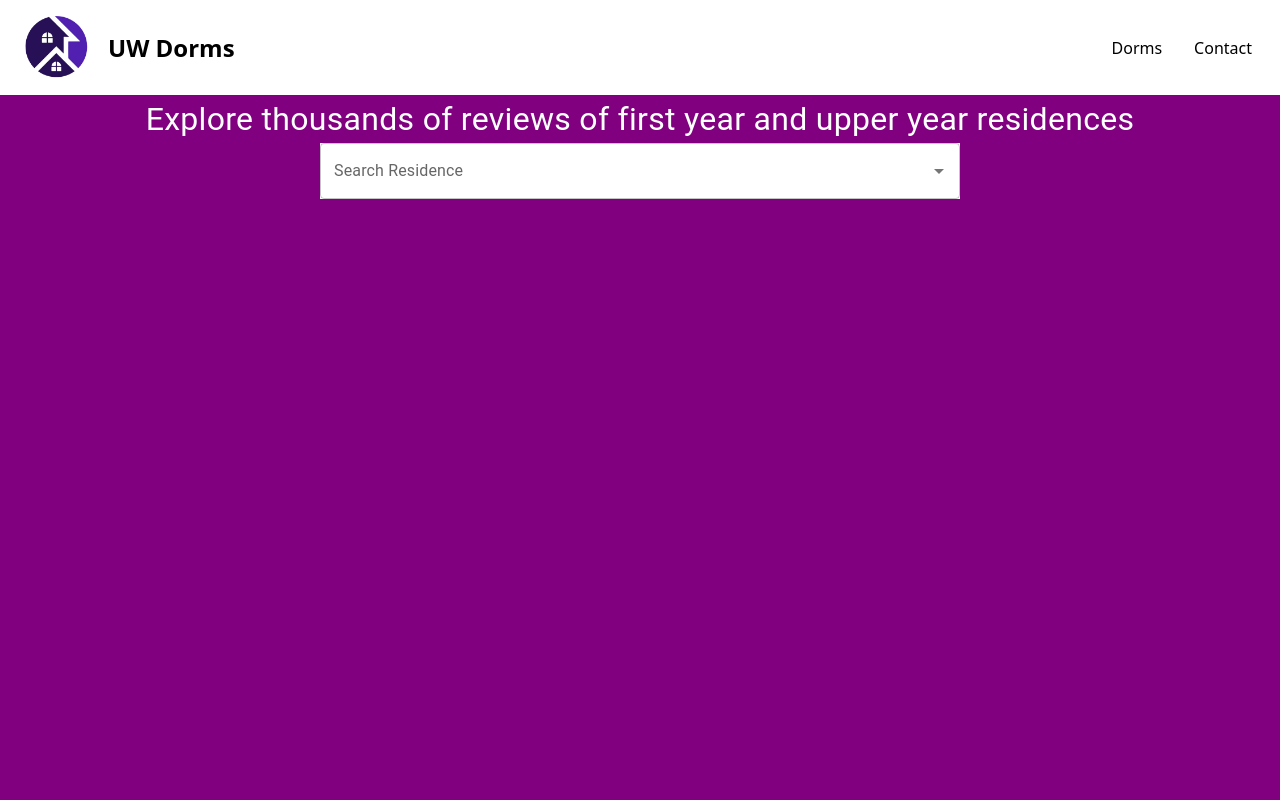
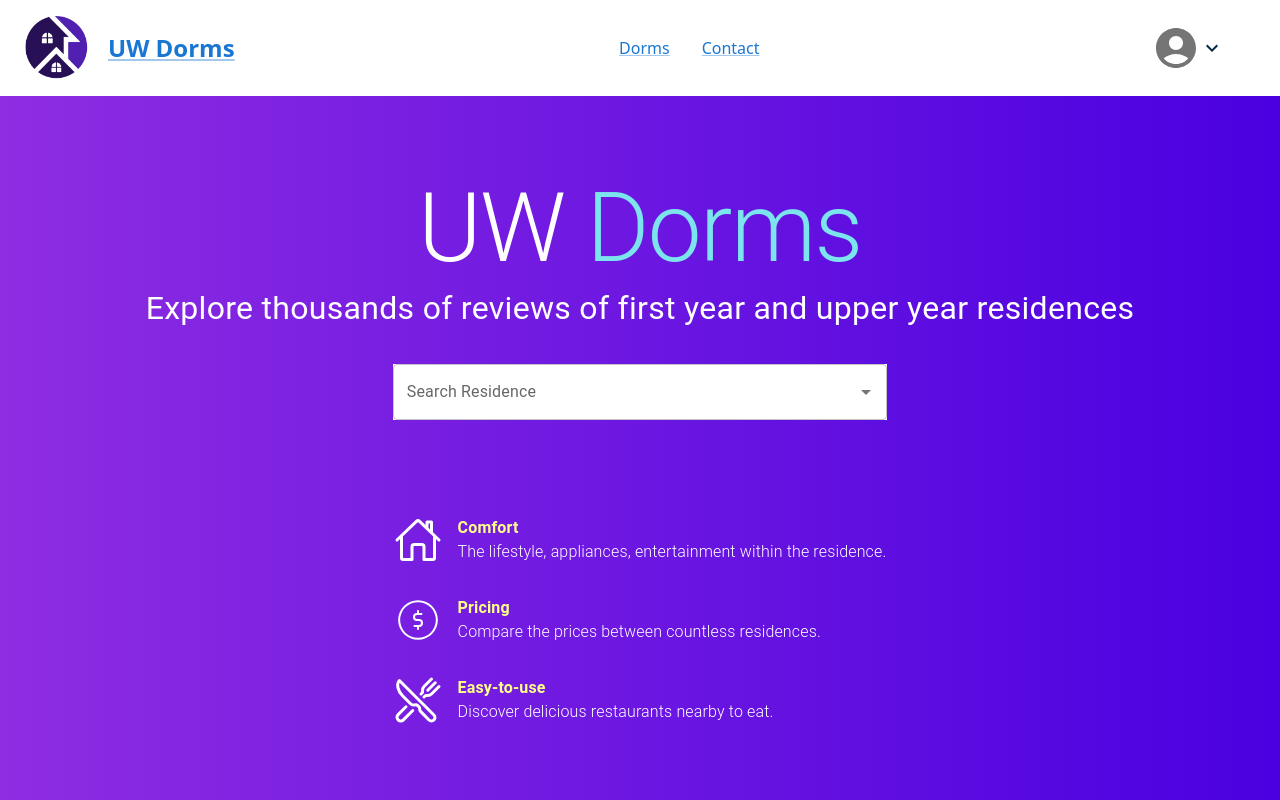
Before and after one commit to LGeoff31/uwdorm, a Next.js app: page / in a window 1280 px wide. Built offline with nearby package versions, Linux system fonts and the light colour scheme; no server answers.

Commit message:
added login

```diff
--- a/package.json
+++ b/package.json
@@ -11,10 +11,14 @@
   "dependencies": {
     "@emotion/react": "^11.11.4",
     "@emotion/styled": "^11.11.5",
+    "@mui/icons-material": "^5.15.15",
     "@mui/material": "^5.15.15",
+    "firebase": "^10.11.1",
     "next": "14.2.3",
     "react": "^18",
-    "react-dom": "^18"
+    "react-dom": "^18",
+    "react-firebase-hooks": "^5.1.1",
+    "react-icons": "^5.1.0"
   },
   "devDependencies": {
     "@types/node": "^20",
--- a/pages/components/Homepage.tsx
+++ b/pages/components/Homepage.tsx
@@ -1,6 +1,17 @@
 import React, { useState } from "react";
-import { Stack, TextField, Typography, Autocomplete } from "@mui/material";
-import SearchBar from "material-ui-search-bar";
+import {
+  Grid,
+  Stack,
+  TextField,
+  Typography,
+  Autocomplete,
+  Box,
+  Button,
+} from "@mui/material";
+import { IoHomeOutline } from "react-icons/io5";
+import { CiDollar } from "react-icons/ci";
+import { IoRestaurantOutline } from "react-icons/io5";
+import Features from "../subcomponents/Features";
 
 const Homepage = () => {
   const residences = [
@@ -9,13 +20,47 @@ const Homepage = () => {
     "Village 1",
     // Add more residences as needed
   ];
+  const featuresData = [
+    {
+      Icon: IoHomeOutline,
+      title: "Comfort",
+      description:
+        "The lifestyle, appliances, entertainment within the residence.",
+    },
+    {
+      Icon: CiDollar,
+      title: "Pricing",
+      description: "Compare the prices between countless residences.",
+    },
+    {
+      Icon: IoRestaurantOutline,
+      title: "Easy-to-use",
+      description: "Discover delicious restaurants nearby to eat.",
+    },
+  ];
+
   const [selectedResidence, setSelectedResidence] = useState<string | null>("");
   const handleResidenceSelect = (residence: string) => {
     setSelectedResidence(residence);
   };
   return (
-    <Stack sx={{ background: "purple" }}>
-      <Typography margin="0 auto" fontSize="2rem" color="white">
+    <>
+      <Grid
+        container
+        sx={{
+          background: "linear-gradient(to right, #8e2de2, #4a00e0);",
+        }}
+        alignItems="center"
+        direction="column"
+        justifyContent={"center"}
+        height="90vh"
+      >
+        <Stack margin="0 auto" justifyContent={"center"}>
+          <Typography variant="h1" color="white" margin="0 auto">
+            {" "}
+            UW <span style={{ color: "#7be4ed" }}>Dorms</span>
+          </Typography>
+          <Typography fontSize="2rem" color="white" marginBottom="2rem">
             Explore thousands of reviews of first year and upper year residences
           </Typography>
           <Autocomplete
@@ -25,6 +70,7 @@ const Homepage = () => {
               margin: "0 auto",
               display: "flex",
               alignItems: "center",
+              marginBottom: "4rem",
             }}
             options={residences}
             getOptionLabel={(option) => option}
@@ -34,6 +80,21 @@ const Homepage = () => {
             onChange={(event, value) => setSelectedResidence(value)}
           />
         </Stack>
+
+        <Stack
+          direction="column" // Change to column to stack features vertically
+        >
+          {featuresData.map((feature, index) => (
+            <Features
+              key={index}
+              Icon={feature.Icon}
+              title={feature.title}
+              description={feature.description}
+            />
+          ))}
+        </Stack>
+      </Grid>
+    </>
   );
 };
 
--- a/pages/components/Navbar.tsx
+++ b/pages/components/Navbar.tsx
@@ -1,24 +1,135 @@
-import React from "react";
+import {
+  Box,
+  Button,
+  Stack,
+  Typography,
+  IconButton,
+  Menu,
+  MenuItem,
+  Link,
+  Divider,
+} from "@mui/material";
+import ExpandMoreIcon from "@mui/icons-material/ExpandMore";
+import React, { useState } from "react";
+import { useAuthState } from "react-firebase-hooks/auth";
+import { auth } from "../../utils/firebase";
+import { useRouter } from "next/router";
+import { FcGoogle } from "react-icons/fc";
+import { GiNightSleep } from "react-icons/gi";
+import {
+  GoogleAuthProvider,
+  signInWithPopup,
+  updateProfile,
+} from "firebase/auth";
+import AccountCircleIcon from "@mui/icons-material/AccountCircle";
 
 const Navbar = () => {
+  const [user, loading] = useAuthState(auth);
+  const [anchorEl, setAnchorEl] = useState(null);
+  const open = Boolean(anchorEl);
+  const route = useRouter();
+  const googleProvider = new GoogleAuthProvider();
+  const GoogleLogin = async () => {
+    try {
+      const result = await signInWithPopup(auth, googleProvider);
+      route.push("/");
+    } catch (error) {}
+  };
+  const handleClick = (event: any) => {
+    setAnchorEl(event.currentTarget);
+  };
+  const handleClose = () => {
+    setAnchorEl(null);
+  };
+  if (loading) return <h1>Loading...</h1>;
+
   return (
     <nav className="bg-white">
       <div className="max-w-screen-xl flex flex-wrap items-center justify-between mx-auto p-4">
-        <a
-          href="index.html"
+        <Link
+          href="/"
           className="flex items-center space-x-3 rtl:space-x-reverse"
         >
-          <img className="h-30 w-20 max-w-xs transition duration-350 ease-in-out hover:shadow-lg dark:hover:shadow-black/20" src={"./logo.png"} />
+          <img
+            className="h-30 w-20 max-w-xs transition duration-350 ease-in-out hover:shadow-lg dark:hover:shadow-black/20"
+            src={"./logo.png"}
+          />
           <span className="self-center text-2xl font-semibold whitespace-nowrap dark:text-white hover:text-blue-600">
             UW Dorms
           </span>
-        </a>
+        </Link>
         <div className="text-med w-full md:block md:w-auto md:bg-white">
-                        <ul className="font-medium flex flex-col p-3 mt-4  md:flex-row md:space-x-8 rtl:space-x-reverse md:mt-0 md:border-0">
-                            <li><a href="/dorms" className="hover:text-blue-600">Dorms</a></li>
-                            <li><a href="/contact" className="hover:text-blue-600">Contact</a></li>
-                        </ul>
-                    </div>
+          <ul className="font-medium flex flex-col p-3 mt-4  md:flex-row md:space-x-8 rtl:space-x-reverse md:mt-0 md:border-0">
+            <li>
+              <Link href="/dorms" className="hover:text-blue-600">
+                Dorms
+              </Link>
+            </li>
+            <li>
+              <Link href="/contact" className="hover:text-blue-600">
+                Contact
+              </Link>
+            </li>
+          </ul>
+        </div>
+        {!user ? (
+          <Box fontSize={"2rem"} marginRight="2rem">
+            <IconButton onClick={handleClick}>
+              <AccountCircleIcon sx={{ fontSize: "3rem" }} />
+              <ExpandMoreIcon style={{ color: "#052A42" }} />
+            </IconButton>
+            <Menu
+              anchorEl={anchorEl}
+              open={open}
+              onClose={handleClose}
+              anchorOrigin={{
+                vertical: "bottom",
+                horizontal: "right",
+              }}
+              transformOrigin={{
+                vertical: "top",
+                horizontal: "right",
+              }}
+            >
+              <MenuItem onClick={GoogleLogin} href="/">
+                {" "}
+                <FcGoogle /> &nbsp; Sign In
+              </MenuItem>
+            </Menu>
+          </Box>
+        ) : (
+          <>
+            <Box marginRight="2rem">
+              <IconButton onClick={handleClick}>
+                <img
+                  src={user.photoURL || undefined}
+                  alt="photo"
+                  style={{
+                    borderRadius: "50%",
+                    width: "50px",
+                    height: "50px",
+                  }}
+                />
+                <ExpandMoreIcon style={{ color: "#052A42" }} />
+              </IconButton>
+              <Menu
+                anchorEl={anchorEl}
+                open={open}
+                onClose={handleClose}
+                anchorOrigin={{
+                  vertical: "bottom",
+                  horizontal: "right",
+                }}
+                transformOrigin={{
+                  vertical: "top",
+                  horizontal: "right",
+                }}
+              >
+                <MenuItem onClick={() => auth.signOut()}>Sign Out</MenuItem>
+              </Menu>
+            </Box>
+          </>
+        )}
       </div>
     </nav>
   );
--- /dev/null
+++ b/pages/subcomponents/Features.tsx
@@ -0,0 +1,26 @@
+import React from "react";
+import { Grid, Stack, Typography, Box } from "@mui/material";
+
+const Features = ({
+  Icon,
+  title,
+  description,
+}: {
+  Icon: React.ElementType;
+  title: string;
+  description: string;
+}) => (
+  <Stack direction="row" gap="1rem" marginTop="2rem">
+    <Icon style={{ fontSize: "3rem", color: "white" }} />
+    <Stack>
+      <Typography fontWeight="bold" color="#ffff87">
+        {title}
+      </Typography>
+      <Typography fontWeight="300" color="white">
+        {description}
+      </Typography>
+    </Stack>
+  </Stack>
+);
+
+export default Features;
--- /dev/null
+++ b/utils/firebase.js
@@ -0,0 +1,23 @@
+// Import the functions you need from the SDKs you need
+import { initializeApp } from "firebase/app";
+import { getAnalytics } from "firebase/analytics";
+import { getAuth } from "firebase/auth";
+// TODO: Add SDKs for Firebase products that you want to use
+// https://firebase.google.com/docs/web/setup#available-libraries
+
+// Your web app's Firebase configuration
+// For Firebase JS SDK v7.20.0 and later, measurementId is optional
+const firebaseConfig = {
+  apiKey: "AIzaSyDdxaC5b5bJuQeHcw1Uz3WzMBSxOW8QgUU",
+  authDomain: "uwdorm.firebaseapp.com",
+  projectId: "uwdorm",
+  storageBucket: "uwdorm.appspot.com",
+  messagingSenderId: "839607319783",
+  appId: "1:839607319783:web:a0981427733e660206b642",
+  measurementId: "G-HBSKEQ65LC",
+};
+
+// Initialize Firebase
+const app = initializeApp(firebaseConfig);
+export const auth = getAuth();
+// const analytics = getAnalytics(app);
```
Also changed, not shown: 1 other file (tests, documents, lock files or other folders). Lines whose indentation alone changed are shown as unchanged.
